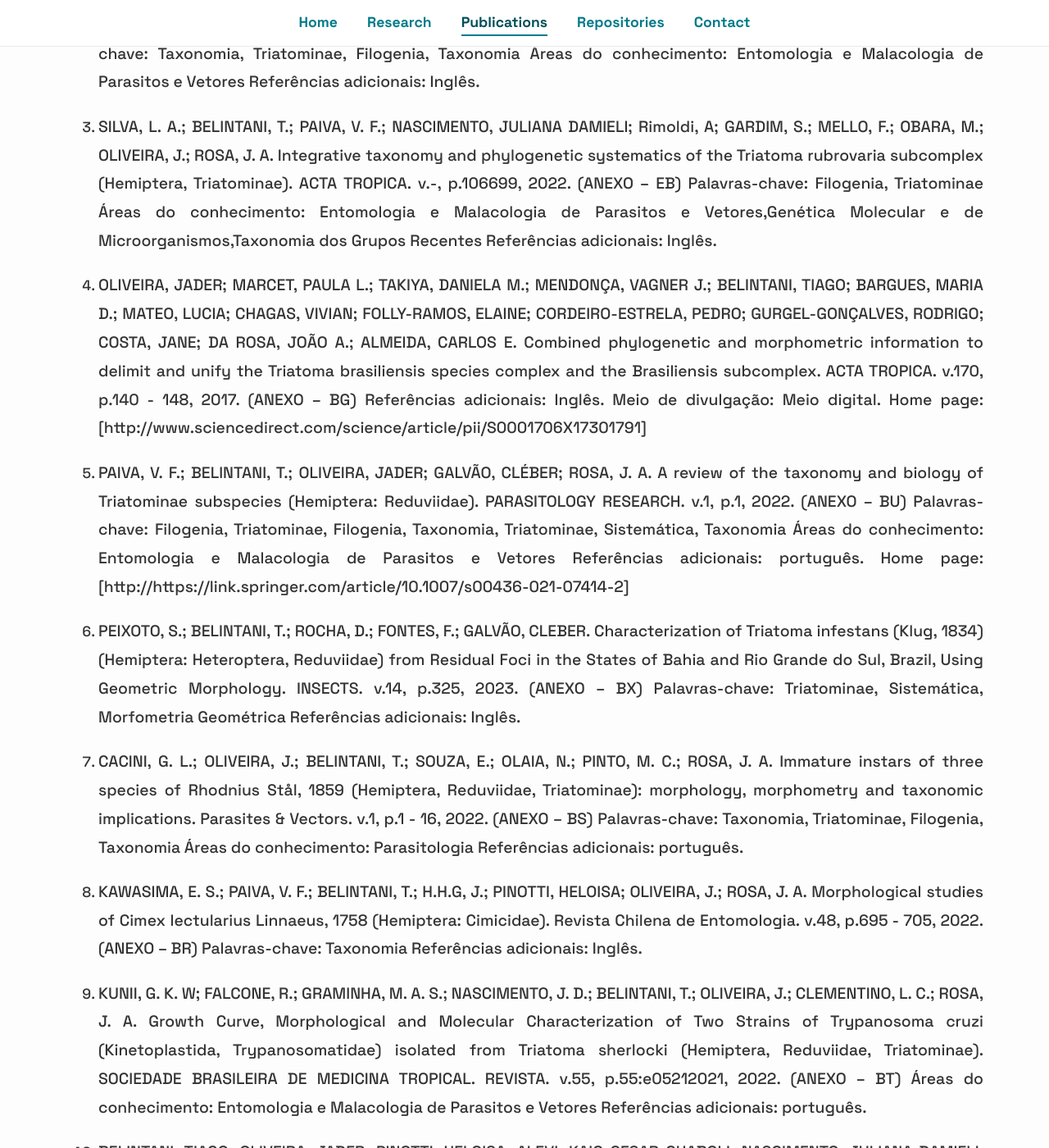
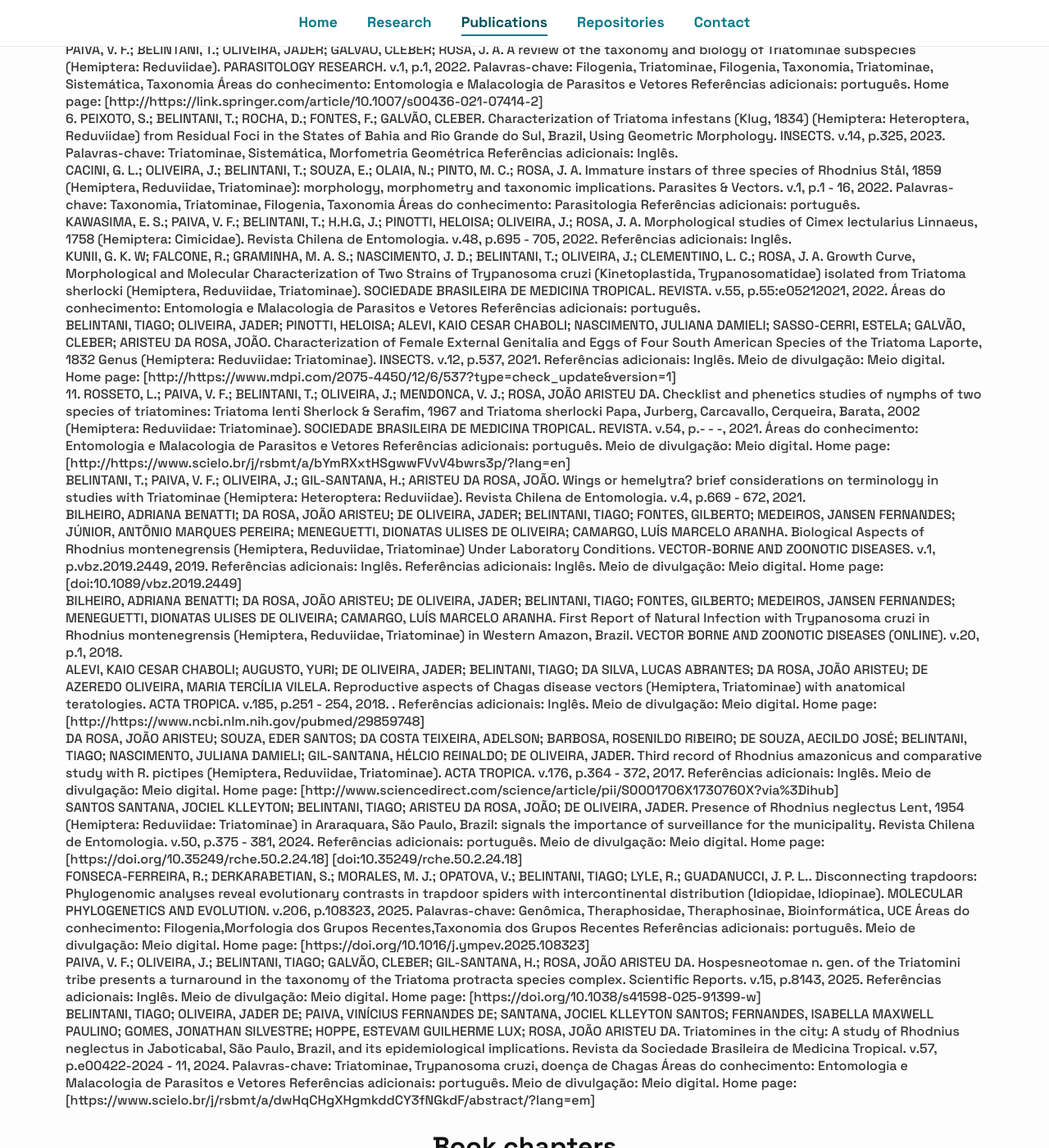
Before and after one commit to TiagoBelintani/tiagobelintani.github.io, a Jekyll site: the page built from publications.md, in a window 1280 px wide and 1400 px high, scrolled down 553 px. Shown: the whole window at 82% size. Built offline with Jekyll 4.4.1, drawn with Linux system fonts in a browser that asks for light colours; our own code applies the rules of GitHub Pages for plain Markdown files; some of the changed text lies outside the part shown.

Commit message:
Update publications.md

```diff
--- a/publications.md
+++ b/publications.md
@@ -4,97 +4,141 @@
 title: Publications
 ---
 
-# Publications
+# Full Articles Published in Journals
 
-## Full articles published in journals
-
-1. BELINTANI, T.; CONGRAINS, C.; PINOTTI, HELOISA; CHAHAD-EHLERS, S.; BRITO, R. A.; OLIVEIRA, J.; FRIAS-LASSERRE, D.; FONTES, F. M.; ROSA, J. A. Transcriptome-based phylogenomic analysis reveals evidence of ancient hybridization events in the Mepraia genus (Hemiptera: Reduviidae: Triatominae). FRONTIERS IN ECOLOGY AND EVOLUTION. v.11, p.1 - 1, 2023. (ANEXO – BQ)
+<div class="publication">
+BELINTANI, T.; CONGRAINS, C.; PINOTTI, HELOISA; CHAHAD-EHLERS, S.; BRITO, R. A.; OLIVEIRA, J.; FRIAS-LASSERRE, D.; FONTES, F. M.; ROSA, J. A. Transcriptome-based phylogenomic analysis reveals evidence of ancient hybridization events in the Mepraia genus (Hemiptera: Reduviidae: Triatominae). FRONTIERS IN ECOLOGY AND EVOLUTION. v.11, p.1 - 1, 2023.
 Áreas do conhecimento: Genética, Taxonomia dos Grupos Recentes,Entomologia e Malacologia de Parasitos e Vetores
 Referências adicionais: Inglês. Meio de divulgação: Meio digital
+</div>
 
-2. BELINTANI, T.; PAIVA, V. F.; OLIVEIRA, J.; ROSA, J. A. New in morphometry: geometric morphometry of the external female genitalia of Triatominae (Hemiptera: Reduviidae). ACTA TROPICA. v.1, p.106383, 2022. (ANEXO – EA)
+<div class="publication">
+BELINTANI, T.; PAIVA, V. F.; OLIVEIRA, J.; ROSA, J. A. New in morphometry: geometric morphometry of the external female genitalia of Triatominae (Hemiptera: Reduviidae). ACTA TROPICA. v.1, p.106383, 2022.
 Palavras-chave: Taxonomia, Triatominae, Filogenia, Taxonomia
 Áreas do conhecimento: Entomologia e Malacologia de Parasitos e Vetores
 Referências adicionais: Inglês.
+ </div>
 
-3. SILVA, L. A.; BELINTANI, T.; PAIVA, V. F.; NASCIMENTO, JULIANA DAMIELI; Rimoldi, A; GARDIM, S.; MELLO, F.; OBARA, M.; OLIVEIRA, J.; ROSA, J. A. Integrative taxonomy and phylogenetic systematics of the Triatoma rubrovaria subcomplex (Hemiptera, Triatominae). ACTA TROPICA. v.-, p.106699, 2022. (ANEXO – EB)
+<div class="publication">
+3. SILVA, L. A.; BELINTANI, T.; PAIVA, V. F.; NASCIMENTO, JULIANA DAMIELI; Rimoldi, A; GARDIM, S.; MELLO, F.; OBARA, M.; OLIVEIRA, J.; ROSA, J. A. Integrative taxonomy and phylogenetic systematics of the Triatoma rubrovaria subcomplex (Hemiptera, Triatominae). ACTA TROPICA. v.-, p.106699, 2022.
 Palavras-chave: Filogenia, Triatominae
 Áreas do conhecimento: Entomologia e Malacologia de Parasitos e Vetores,Genética Molecular e de Microorganismos,Taxonomia dos Grupos Recentes
 Referências adicionais: Inglês.
+</div>
 
-4. OLIVEIRA, JADER; MARCET, PAULA L.; TAKIYA, DANIELA M.; MENDONÇA, VAGNER J.; BELINTANI, TIAGO; BARGUES, MARIA D.; MATEO, LUCIA; CHAGAS, VIVIAN; FOLLY-RAMOS, ELAINE; CORDEIRO-ESTRELA, PEDRO; GURGEL-GONÇALVES, RODRIGO; COSTA, JANE; DA ROSA, JOÃO A.; ALMEIDA, CARLOS E. Combined phylogenetic and morphometric information to delimit and unify the Triatoma brasiliensis species complex and the Brasiliensis subcomplex. ACTA TROPICA. v.170, p.140 - 148, 2017. (ANEXO – BG)
+<div class="publication">
+4. OLIVEIRA, JADER; MARCET, PAULA L.; TAKIYA, DANIELA M.; MENDONÇA, VAGNER J.; BELINTANI, TIAGO; BARGUES, MARIA D.; MATEO, LUCIA; CHAGAS, VIVIAN; FOLLY-RAMOS, ELAINE; CORDEIRO-ESTRELA, PEDRO; GURGEL-GONÇALVES, RODRIGO; COSTA, JANE; DA ROSA, JOÃO A.; ALMEIDA, CARLOS E. Combined phylogenetic and morphometric information to delimit and unify the Triatoma brasiliensis species complex and the Brasiliensis subcomplex. ACTA TROPICA. v.170, p.140 - 148, 2017.
 Referências adicionais: Inglês. Meio de divulgação: Meio digital. Home page: [http://www.sciencedirect.com/science/article/pii/S0001706X17301791]
+</div>
 
-5. PAIVA, V. F.; BELINTANI, T.; OLIVEIRA, JADER; GALVÃO, CLÉBER; ROSA, J. A. A review of the taxonomy and biology of Triatominae subspecies (Hemiptera: Reduviidae). PARASITOLOGY RESEARCH. v.1, p.1, 2022. (ANEXO – BU)
+<div class="publication">
+PAIVA, V. F.; BELINTANI, T.; OLIVEIRA, JADER; GALVÃO, CLÉBER; ROSA, J. A. A review of the taxonomy and biology of Triatominae subspecies (Hemiptera: Reduviidae). PARASITOLOGY RESEARCH. v.1, p.1, 2022.
 Palavras-chave: Filogenia, Triatominae, Filogenia, Taxonomia, Triatominae, Sistemática, Taxonomia
 Áreas do conhecimento: Entomologia e Malacologia de Parasitos e Vetores
 Referências adicionais: português. Home page: [http://https://link.springer.com/article/10.1007/s00436-021-07414-2]
+</div>
 
-6. PEIXOTO, S.; BELINTANI, T.; ROCHA, D.; FONTES, F.; GALVÃO, CLEBER. Characterization of Triatoma infestans (Klug, 1834) (Hemiptera: Heteroptera, Reduviidae) from Residual Foci in the States of Bahia and Rio Grande do Sul, Brazil, Using Geometric Morphology. INSECTS. v.14, p.325, 2023. (ANEXO – BX)
+<div class="publication">
+6. PEIXOTO, S.; BELINTANI, T.; ROCHA, D.; FONTES, F.; GALVÃO, CLEBER. Characterization of Triatoma infestans (Klug, 1834) (Hemiptera: Heteroptera, Reduviidae) from Residual Foci in the States of Bahia and Rio Grande do Sul, Brazil, Using Geometric Morphology. INSECTS. v.14, p.325, 2023.
 Palavras-chave: Triatominae, Sistemática, Morfometria Geométrica
 Referências adicionais: Inglês.
+</div>
 
-7. CACINI, G. L.; OLIVEIRA, J.; BELINTANI, T.; SOUZA, E.; OLAIA, N.; PINTO, M. C.; ROSA, J. A. Immature instars of three species of Rhodnius Stål, 1859 (Hemiptera, Reduviidae, Triatominae): morphology, morphometry and taxonomic implications. Parasites & Vectors. v.1, p.1 - 16, 2022. (ANEXO – BS)
+<div class="publication">
+CACINI, G. L.; OLIVEIRA, J.; BELINTANI, T.; SOUZA, E.; OLAIA, N.; PINTO, M. C.; ROSA, J. A. Immature instars of three species of Rhodnius Stål, 1859 (Hemiptera, Reduviidae, Triatominae): morphology, morphometry and taxonomic implications. Parasites & Vectors. v.1, p.1 - 16, 2022.
 Palavras-chave: Taxonomia, Triatominae, Filogenia, Taxonomia
 Áreas do conhecimento: Parasitologia
 Referências adicionais: português.
+</div>
 
-8. KAWASIMA, E. S.; PAIVA, V. F.; BELINTANI, T.; H.H.G, J.; PINOTTI, HELOISA; OLIVEIRA, J.; ROSA, J. A. Morphological studies of Cimex lectularius Linnaeus, 1758 (Hemiptera: Cimicidae). Revista Chilena de Entomologia. v.48, p.695 - 705, 2022. (ANEXO – BR)
-Palavras-chave: Taxonomia
+<div class="publication">
+KAWASIMA, E. S.; PAIVA, V. F.; BELINTANI, T.; H.H.G, J.; PINOTTI, HELOISA; OLIVEIRA, J.; ROSA, J. A. Morphological studies of Cimex lectularius Linnaeus, 1758 (Hemiptera: Cimicidae). Revista Chilena de Entomologia. v.48, p.695 - 705, 2022.
 Referências adicionais: Inglês.
+</div>
 
-9. KUNII, G. K. W; FALCONE, R.; GRAMINHA, M. A. S.; NASCIMENTO, J. D.; BELINTANI, T.; OLIVEIRA, J.; CLEMENTINO, L. C.; ROSA, J. A. Growth Curve, Morphological and Molecular Characterization of Two Strains of Trypanosoma cruzi (Kinetoplastida, Trypanosomatidae) isolated from Triatoma sherlocki (Hemiptera, Reduviidae, Triatominae). SOCIEDADE BRASILEIRA DE MEDICINA TROPICAL. REVISTA. v.55, p.55:e05212021, 2022. (ANEXO – BT)
+<div class="publication">
+KUNII, G. K. W; FALCONE, R.; GRAMINHA, M. A. S.; NASCIMENTO, J. D.; BELINTANI, T.; OLIVEIRA, J.; CLEMENTINO, L. C.; ROSA, J. A. Growth Curve, Morphological and Molecular Characterization of Two Strains of Trypanosoma cruzi (Kinetoplastida, Trypanosomatidae) isolated from Triatoma sherlocki (Hemiptera, Reduviidae, Triatominae). SOCIEDADE BRASILEIRA DE MEDICINA TROPICAL. REVISTA. v.55, p.55:e05212021, 2022.
 Áreas do conhecimento: Entomologia e Malacologia de Parasitos e Vetores
 Referências adicionais: português.
+</div>
 
-10. BELINTANI, TIAGO; OLIVEIRA, JADER; PINOTTI, HELOISA; ALEVI, KAIO CESAR CHABOLI; NASCIMENTO, JULIANA DAMIELI; SASSO-CERRI, ESTELA; GALVÃO, CLEBER; ARISTEU DA ROSA, JOÃO. Characterization of Female External Genitalia and Eggs of Four South American Species of the Triatoma Laporte, 1832 Genus (Hemiptera: Reduviidae: Triatominae). INSECTS. v.12, p.537, 2021. (ANEXO – AZ)
+<div class="publication">
+BELINTANI, TIAGO; OLIVEIRA, JADER; PINOTTI, HELOISA; ALEVI, KAIO CESAR CHABOLI; NASCIMENTO, JULIANA DAMIELI; SASSO-CERRI, ESTELA; GALVÃO, CLEBER; ARISTEU DA ROSA, JOÃO. Characterization of Female External Genitalia and Eggs of Four South American Species of the Triatoma Laporte, 1832 Genus (Hemiptera: Reduviidae: Triatominae). INSECTS. v.12, p.537, 2021.
 Referências adicionais: Inglês. Meio de divulgação: Meio digital. Home page: [http://https://www.mdpi.com/2075-4450/12/6/537?type=check_update&version=1]
+</div>
 
-11. ROSSETO, L.; PAIVA, V. F.; BELINTANI, T.; OLIVEIRA, J.; MENDONCA, V. J.; ROSA, JOÃO ARISTEU DA. Checklist and phenetics studies of nymphs of two species of triatomines: Triatoma lenti Sherlock & Serafim, 1967 and Triatoma sherlocki Papa, Jurberg, Carcavallo, Cerqueira, Barata, 2002 (Hemiptera: Reduviidae: Triatominae). SOCIEDADE BRASILEIRA DE MEDICINA TROPICAL. REVISTA. v.54, p.- - -, 2021. (ANEXO – BB)
+<div class="publication">
+11. ROSSETO, L.; PAIVA, V. F.; BELINTANI, T.; OLIVEIRA, J.; MENDONCA, V. J.; ROSA, JOÃO ARISTEU DA. Checklist and phenetics studies of nymphs of two species of triatomines: Triatoma lenti Sherlock & Serafim, 1967 and Triatoma sherlocki Papa, Jurberg, Carcavallo, Cerqueira, Barata, 2002 (Hemiptera: Reduviidae: Triatominae). SOCIEDADE BRASILEIRA DE MEDICINA TROPICAL. REVISTA. v.54, p.- - -, 2021.
 Áreas do conhecimento: Entomologia e Malacologia de Parasitos e Vetores
 Referências adicionais: português. Meio de divulgação: Meio digital. Home page: [http://https://www.scielo.br/j/rsbmt/a/bYmRXxtHSgwwFVvV4bwrs3p/?lang=en]
+</div>
 
-12. BELINTANI, T.; PAIVA, V. F.; OLIVEIRA, J.; GIL-SANTANA, H.; ARISTEU DA ROSA, JOÃO. Wings or hemelytra? brief considerations on terminology in studies with Triatominae (Hemiptera: Heteroptera: Reduviidae). Revista Chilena de Entomologia. v.4, p.669 - 672, 2021. (ANEXO – BA)
-Referências adicionais: Inglês.
+<div class="publication">
+BELINTANI, T.; PAIVA, V. F.; OLIVEIRA, J.; GIL-SANTANA, H.; ARISTEU DA ROSA, JOÃO. Wings or hemelytra? brief considerations on terminology in studies with Triatominae (Hemiptera: Heteroptera: Reduviidae). Revista Chilena de Entomologia. v.4, p.669 - 672, 2021.
+</div>
 
-13. BILHEIRO, ADRIANA BENATTI; DA ROSA, JOÃO ARISTEU; DE OLIVEIRA, JADER; BELINTANI, TIAGO; FONTES, GILBERTO; MEDEIROS, JANSEN FERNANDES; JÚNIOR, ANTÔNIO MARQUES PEREIRA; MENEGUETTI, DIONATAS ULISES DE OLIVEIRA; CAMARGO, LUÍS MARCELO ARANHA. Biological Aspects of Rhodnius montenegrensis (Hemiptera, Reduviidae, Triatominae) Under Laboratory Conditions. VECTOR-BORNE AND ZOONOTIC DISEASES. v.1, p.vbz.2019.2449, 2019. (ANEXO – BD)
+<div class="publication">
+BILHEIRO, ADRIANA BENATTI; DA ROSA, JOÃO ARISTEU; DE OLIVEIRA, JADER; BELINTANI, TIAGO; FONTES, GILBERTO; MEDEIROS, JANSEN FERNANDES; JÚNIOR, ANTÔNIO MARQUES PEREIRA; MENEGUETTI, DIONATAS ULISES DE OLIVEIRA; CAMARGO, LUÍS MARCELO ARANHA. Biological Aspects of Rhodnius montenegrensis (Hemiptera, Reduviidae, Triatominae) Under Laboratory Conditions. VECTOR-BORNE AND ZOONOTIC DISEASES. v.1, p.vbz.2019.2449, 2019.
 Referências adicionais: Inglês.
 Referências adicionais: Inglês. Meio de divulgação: Meio digital. Home page: [doi:10.1089/vbz.2019.2449]
+</div>
 
-14. BILHEIRO, ADRIANA BENATTI; DA ROSA, JOÃO ARISTEU; DE OLIVEIRA, JADER; BELINTANI, TIAGO; FONTES, GILBERTO; MEDEIROS, JANSEN FERNANDES; MENEGUETTI, DIONATAS ULISES DE OLIVEIRA; CAMARGO, LUÍS MARCELO ARANHA. First Report of Natural Infection with              Trypanosoma cruzi              in              Rhodnius montenegrensis         (Hemiptera, Reduviidae, Triatominae) in Western Amazon, Brazil. VECTOR BORNE AND ZOONOTIC DISEASES (ONLINE). v.20, p.1, 2018. (ANEXO – BF)
+<div class="publication">
+BILHEIRO, ADRIANA BENATTI; DA ROSA, JOÃO ARISTEU; DE OLIVEIRA, JADER; BELINTANI, TIAGO; FONTES, GILBERTO; MEDEIROS, JANSEN FERNANDES; MENEGUETTI, DIONATAS ULISES DE OLIVEIRA; CAMARGO, LUÍS MARCELO ARANHA. First Report of Natural Infection with              Trypanosoma cruzi              in              Rhodnius montenegrensis         (Hemiptera, Reduviidae, Triatominae) in Western Amazon, Brazil. VECTOR BORNE AND ZOONOTIC DISEASES (ONLINE). v.20, p.1, 2018.
+</div>
 
-15. ALEVI, KAIO CESAR CHABOLI; AUGUSTO, YURI; DE OLIVEIRA, JADER; BELINTANI, TIAGO; DA SILVA, LUCAS ABRANTES; DA ROSA, JOÃO ARISTEU; DE AZEREDO OLIVEIRA, MARIA TERCÍLIA VILELA. Reproductive aspects of Chagas disease vectors (Hemiptera, Triatominae) with anatomical teratologies. ACTA TROPICA. v.185, p.251 - 254, 2018. . (ANEXO – BE)
+<div class="publication">
+ALEVI, KAIO CESAR CHABOLI; AUGUSTO, YURI; DE OLIVEIRA, JADER; BELINTANI, TIAGO; DA SILVA, LUCAS ABRANTES; DA ROSA, JOÃO ARISTEU; DE AZEREDO OLIVEIRA, MARIA TERCÍLIA VILELA. Reproductive aspects of Chagas disease vectors (Hemiptera, Triatominae) with anatomical teratologies. ACTA TROPICA. v.185, p.251 - 254, 2018. .
 Referências adicionais: Inglês. Meio de divulgação: Meio digital. Home page: [http://https://www.ncbi.nlm.nih.gov/pubmed/29859748]
+</div>
 
-16. DA ROSA, JOÃO ARISTEU; SOUZA, EDER SANTOS; DA COSTA TEIXEIRA, ADELSON; BARBOSA, ROSENILDO RIBEIRO; DE SOUZA, AECILDO JOSÉ; BELINTANI, TIAGO; NASCIMENTO, JULIANA DAMIELI; GIL-SANTANA, HÉLCIO REINALDO; DE OLIVEIRA, JADER. Third record of Rhodnius amazonicus and comparative study with R. pictipes (Hemiptera, Reduviidae, Triatominae). ACTA TROPICA. v.176, p.364 - 372, 2017. (ANEXO – BE)
+<div class="publication">
+DA ROSA, JOÃO ARISTEU; SOUZA, EDER SANTOS; DA COSTA TEIXEIRA, ADELSON; BARBOSA, ROSENILDO RIBEIRO; DE SOUZA, AECILDO JOSÉ; BELINTANI, TIAGO; NASCIMENTO, JULIANA DAMIELI; GIL-SANTANA, HÉLCIO REINALDO; DE OLIVEIRA, JADER. Third record of Rhodnius amazonicus and comparative study with R. pictipes (Hemiptera, Reduviidae, Triatominae). ACTA TROPICA. v.176, p.364 - 372, 2017.
 Referências adicionais: Inglês. Meio de divulgação: Meio digital. Home page: [http://www.sciencedirect.com/science/article/pii/S0001706X1730760X?via%3Dihub]
+</div>
 
-17. SANTOS SANTANA, JOCIEL KLLEYTON; BELINTANI, TIAGO; ARISTEU DA ROSA, JOÃO; DE OLIVEIRA, JADER. Presence of Rhodnius neglectus Lent, 1954 (Hemiptera: Reduviidae: Triatominae) in Araraquara, São Paulo, Brazil: signals the importance of surveillance for the municipality. Revista Chilena de Entomologia. v.50, p.375 - 381, 2024. (ANEXO – BF)
+<div class="publication">
+SANTOS SANTANA, JOCIEL KLLEYTON; BELINTANI, TIAGO; ARISTEU DA ROSA, JOÃO; DE OLIVEIRA, JADER. Presence of Rhodnius neglectus Lent, 1954 (Hemiptera: Reduviidae: Triatominae) in Araraquara, São Paulo, Brazil: signals the importance of surveillance for the municipality. Revista Chilena de Entomologia. v.50, p.375 - 381, 2024.
 Referências adicionais: português. Meio de divulgação: Meio digital. Home page: [https://doi.org/10.35249/rche.50.2.24.18] [doi:10.35249/rche.50.2.24.18]
+</div>
 
-18. FONSECA-FERREIRA, R.; DERKARABETIAN, S.; MORALES, M. J.; OPATOVA, V.; BELINTANI, TIAGO; LYLE, R.; GUADANUCCI, J. P. L.. Disconnecting trapdoors: Phylogenomic analyses reveal evolutionary contrasts in trapdoor spiders with intercontinental distribution (Idiopidae, Idiopinae). MOLECULAR PHYLOGENETICS AND EVOLUTION. v.206, p.108323, 2025. (ANEXO – BE)
+<div class="publication">
+FONSECA-FERREIRA, R.; DERKARABETIAN, S.; MORALES, M. J.; OPATOVA, V.; BELINTANI, TIAGO; LYLE, R.; GUADANUCCI, J. P. L.. Disconnecting trapdoors: Phylogenomic analyses reveal evolutionary contrasts in trapdoor spiders with intercontinental distribution (Idiopidae, Idiopinae). MOLECULAR PHYLOGENETICS AND EVOLUTION. v.206, p.108323, 2025.
 Palavras-chave: Genômica, Theraphosidae, Theraphosinae, Bioinformática, UCE
 Áreas do conhecimento: Filogenia,Morfologia dos Grupos Recentes,Taxonomia dos Grupos Recentes
 Referências adicionais: português. Meio de divulgação: Meio digital. Home page: [https://doi.org/10.1016/j.ympev.2025.108323]
+</div>
 
-19. PAIVA, V. F.; OLIVEIRA, J.; BELINTANI, TIAGO; GALVÃO, CLEBER; GIL-SANTANA, H.; ROSA, JOÃO ARISTEU DA. Hospesneotomae n. gen. of the Triatomini tribe presents a turnaround in the taxonomy of the Triatoma protracta species complex. Scientific Reports. v.15, p.8143, 2025. (ANEXO – CD)
+<div class="publication">
+PAIVA, V. F.; OLIVEIRA, J.; BELINTANI, TIAGO; GALVÃO, CLEBER; GIL-SANTANA, H.; ROSA, JOÃO ARISTEU DA. Hospesneotomae n. gen. of the Triatomini tribe presents a turnaround in the taxonomy of the Triatoma protracta species complex. Scientific Reports. v.15, p.8143, 2025.
 Referências adicionais: Inglês. Meio de divulgação: Meio digital. Home page: [https://doi.org/10.1038/s41598-025-91399-w]
+</div>
 
-20. BELINTANI, TIAGO; OLIVEIRA, JADER DE; PAIVA, VINÍCIUS FERNANDES DE; SANTANA, JOCIEL KLLEYTON SANTOS; FERNANDES, ISABELLA MAXWELL PAULINO; GOMES, JONATHAN SILVESTRE; HOPPE, ESTEVAM GUILHERME LUX; ROSA, JOÃO ARISTEU DA. Triatomines in the city: A study of Rhodnius neglectus in Jaboticabal, São Paulo, Brazil, and its epidemiological implications. Revista da Sociedade Brasileira de Medicina Tropical. v.57, p.e00422-2024 - 11, 2024. (ANEXO – CG)
+<div class="publication">
+BELINTANI, TIAGO; OLIVEIRA, JADER DE; PAIVA, VINÍCIUS FERNANDES DE; SANTANA, JOCIEL KLLEYTON SANTOS; FERNANDES, ISABELLA MAXWELL PAULINO; GOMES, JONATHAN SILVESTRE; HOPPE, ESTEVAM GUILHERME LUX; ROSA, JOÃO ARISTEU DA. Triatomines in the city: A study of Rhodnius neglectus in Jaboticabal, São Paulo, Brazil, and its epidemiological implications. Revista da Sociedade Brasileira de Medicina Tropical. v.57, p.e00422-2024 - 11, 2024.
 Palavras-chave: Triatominae, Trypanosoma cruzi, doença de Chagas
 Áreas do conhecimento: Entomologia e Malacologia de Parasitos e Vetores
 Referências adicionais: português. Meio de divulgação: Meio digital. Home page: [https://www.scielo.br/j/rsbmt/a/dwHqCHgXHgmkddCY3fNGkdF/abstract/?lang=em]
+</div>
 
 ## Book chapters
 
-1. VIGANO, L.; BELINTANI, TIAGO; ROSA, J. A. ESTRATÉGIAS LABORATORIAIS PARA O DIAGNÓSTICO DA DOENÇA DE CHAGAS In: Atualidades em Medicina Tropical no Brasil: Interdisciplinaridade, ed.1. Rio Branco: Stricto Sensu, 2023, p. 1 - 323. (ANEXO – BY)
-Palavras-chave: Diagnostico, doença de Chagas
-Referências adicionais: Brasil/Português. Meio de divulgação: Meio digital, ISBN: 8026186283, Home page: https://sseditora.com.br/ebooks/atualidades-em-medicina-tropical-no-brasil-interdisciplinaridade-2/
+<div class="book-chapter">
+**VIGANO, L.; BELINTANI, TIAGO; ROSA, J. A.**
+Estratégias laboratoriais para o diagnóstico da doença de Chagas. Rio Branco: Stricto Sensu, 2023.
+[Link para e-book](https://sseditora.com.br/ebooks/atualidades-em-medicina-tropical-no-brasil-interdisciplinaridade-2/)
+</div>
 
-2. PAIVA, V. F.; BELINTANI, TIAGO; OLIVEIRA, J.; SILVA, L. A.; ARISTEU DA ROSA, JOÃO. ENTOMOEPIDEMIOLOGIA DA DOENÇA DE CHAGAS NA REGIÃO SUL DO BRASIL: COLETAS DE TRIATOMINAE EM SETE MUNICÍPIOS DO RIO GRANDE DO SUL In: Atualidades em Medicina Tropical na América do Sul: Vetores, ed.1. Rio Branco: Stricto Sensu, 2021, p. 1 - 345. (ANEXO – EC)
+<div class="book-chapter">
+*8PAIVA, V. F.; BELINTANI, TIAGO; OLIVEIRA, J.; SILVA, L. A.; ARISTEU DA ROSA, JOÃO**
+ENTOMOEPIDEMIOLOGIA DA DOENÇA DE CHAGAS NA REGIÃO SUL DO BRASIL: COLETAS DE TRIATOMINAE EM SETE MUNICÍPIOS DO RIO GRANDE DO SUL In: Atualidades em Medicina Tropical na América do Sul: Vetores, ed.1. Rio Branco: Stricto Sensu, 2021, p. 1 - 345.
 Referências adicionais: Brasil/Português. Meio de divulgação: Meio digital, ISBN: 9786586283587
+</div>
 
-3. BELINTANI, T.; PAIVA, V. F.; ROSA, JOÃO ARISTEU DA. FILOGENIA, EVOLUÇÃO E DINÂMICA DAS DOENÇAS PARASITÁRIAS E SEUS VETORES In: Atualidades em Medicina Tropical no Brasil: Vetores, ed.1. Rio Branco: Stricto Senso Editora, 2020, p. 0 - 262. (ANEXO – ED)
+<div class="book-chapter">
+**BELINTANI, T.; PAIVA, V. F.; ROSA, JOÃO ARISTEU DA**
+  FILOGENIA, EVOLUÇÃO E DINÂMICA DAS DOENÇAS PARASITÁRIAS E SEUS VETORES In: Atualidades em Medicina Tropical no Brasil: Vetores, ed.1. Rio Branco: Stricto Senso Editora, 2020, p. 0 - 262.
 Referências adicionais: Brasil/Português. ISBN: 8026186283, Home page: https://sseditora.com.br/wp-content/uploads/Atualidades-em-Medicina-Tropical-no-Brasil-Vetores.pdf
+</div>
 
 <img width="442" height="650" alt="image" src="https://github.com/user-attachments/assets/d8cdbb2b-a298-4433-9a06-8b8b5e5b8a64" />
```
